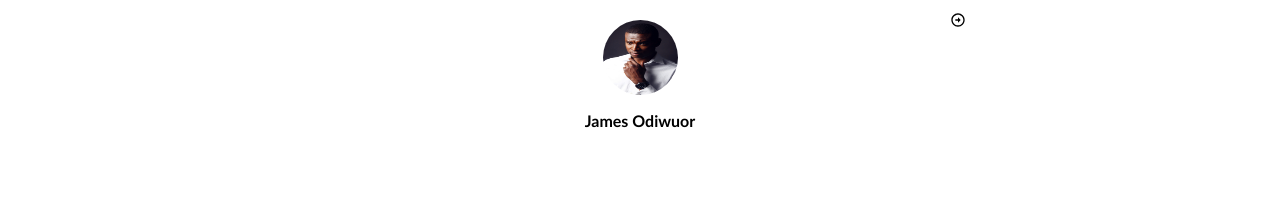
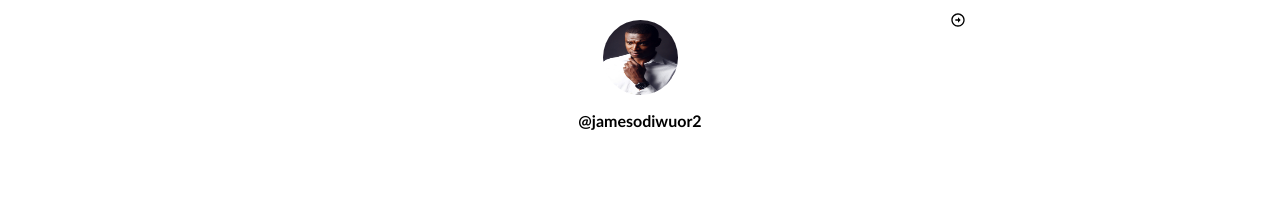
Before and after one commit to pengoJames/intern-stage-one, a React (Create React App) app: page / in a window 1280 px wide. Shown: the top 201 px of the page. Built offline with nearby package versions, Linux system fonts and the light colour scheme.

Commit message:
name: correct twitter username

```diff
--- a/src/Components/Profile.js
+++ b/src/Components/Profile.js
@@ -8,7 +8,7 @@ function Profile() {
         <div className='profile-container'>
             <div className='profile'>
             <img id='profile_img' className='profile-pic' src='images/andrew.jpg' alt='Profile'/>
-            <p id='twitter' className='twitter-name'>James Odiwuor</p>
+            <p id='twitter' className='twitter-name'>@jamesodiwuor2</p>
             <p id='slack' className='slack-name'>pengoJames</p>
             </div>
 
```
